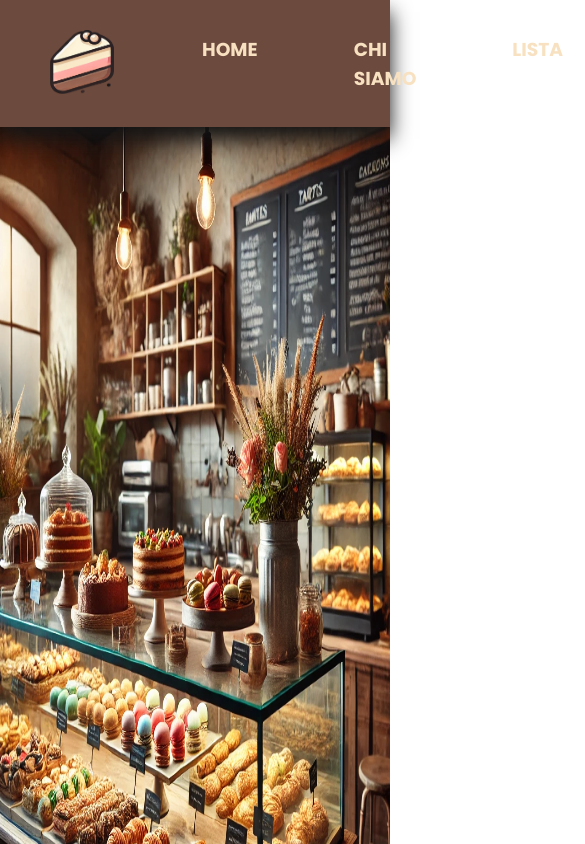
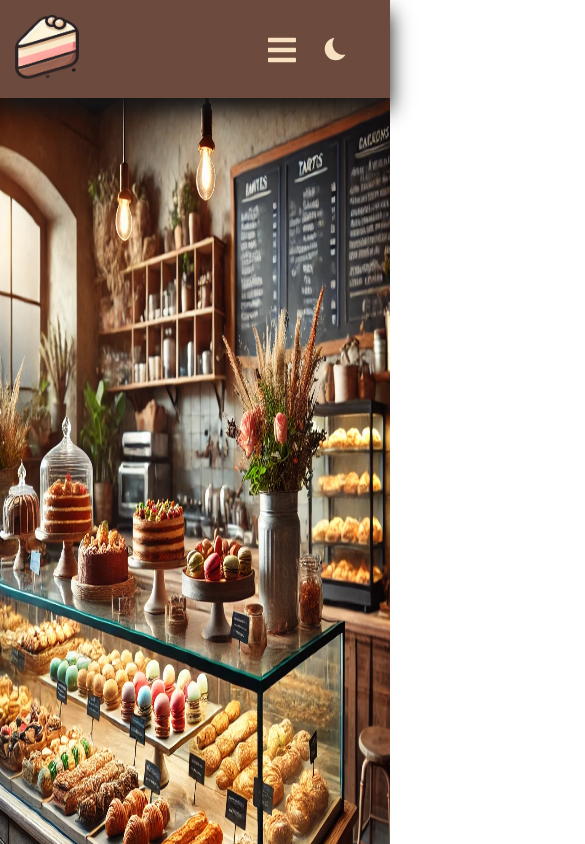
Before and after one commit to Gancone/pasticceria-di-React, a React (Create React App) app: page / in a window 390 px wide. Shown: the top 844 px of the page, 585 px wide, since content can reach past the window. Built offline with nearby package versions, Linux system fonts and the light colour scheme.

Commit message:
inserito responsive navbar

```diff
--- a/src/components/Navbar.js
+++ b/src/components/Navbar.js
@@ -1,20 +1,44 @@
-import React from 'react';
+import React, { useState, useEffect, useRef } from 'react';
 import { links, SocialBar } from "../utils/links";
 import logo from "../media/image/logo.png";
 import { Link } from 'react-router-dom';
+import { FaBars } from "react-icons/fa";
+
 
 const Navbar = ({ children }) => {
+
+    const [show, setShow] = useState(false);
+    const linkContainerRef = useRef(null);
+    const linkListRef = useRef(null);
+
+
+    const closeMenu = () => {
+        setShow(false);
+    }
+    useEffect(() => {
+        const linkListHeight = linkListRef.current.getBoundingClientRect().height;
+        if (show) {
+            linkContainerRef.current.style.height = `${linkListHeight}px`;
+        } else {
+            linkContainerRef.current.style.height = "0px";
+        }
+
+    }, [show]);
     return (
         <nav className='nav'>
             <div>
                 <img className='nav-image' src={logo} />
             </div>
-            <div className='nav-links'>
-                <ul>
+            <button className='nav-toggler' onClick={() => setShow(!show)}>
+                <FaBars />
+
+            </button>
+            <div className={`nav-links ${show ? "links-container show" : "links-container"}`} ref={linkContainerRef}>
+                <ul ref={linkListRef}>
                     {
                         links.map(el => {
                             const { id, url, text } = el;
-                            return <li key={id}><h3><Link to={url} alt={text}>{text.toUpperCase()}</Link></h3></li>
+                            return <li key={id}><h3><Link to={url} alt={text} onClick={closeMenu}>{text.toUpperCase()}</Link></h3></li>
                         })
                     }
                 </ul>
--- a/src/index.css
+++ b/src/index.css
@@ -85,6 +85,12 @@ a {
     text-decoration: none;
 }
 
+.links-container {
+    width: auto;
+    height: auto !important;
+}
+
+
 .nav-links a {
     color: var(--crema);
     transition: var(--main-transition);
@@ -93,13 +99,17 @@ a {
 .nav-image {
     width: 4rem;
     height: 4rem;
-    margin-left: 50px;
+    margin: 15px;
 }
 
 .nav-social a {
     color: var(--crema);
     font-size: 24px;
     transition: var(--main-transition);
+}
+
+.nav-toggler {
+    display: none;
 }
 
 
@@ -254,3 +264,50 @@ header {
 }
 
 /* FINE FOOTER */
+
+/* Quando lo schermo è più piccolo, mostra il toggler e nascondi il menu */
+@media screen and (max-width: 1310px) {
+
+    .nav-toggler {
+        display: block;
+        background-color: transparent;
+        border: none;
+        font-size: 2rem;
+        margin-right: 20px;
+        cursor: pointer;
+        color: var(--crema);
+        transition: var(--main-transition);
+        position: absolute;
+        top: 30px;
+        right: 40px;
+    }
+
+    .nav ul {
+        flex-direction: column;
+        align-items: center;
+        justify-content: center;
+        display: none;
+    }
+
+    .links-container.show ul {
+        display: flex;
+    }
+
+    .links-container {
+        position: absolute;
+        top: 68px;
+        right: 0;
+        width: 100%;
+        overflow: hidden;
+        transition: height 0.3s ease;
+        background-color: var(--marrone);
+    }
+
+    .nav ul li {
+        padding: 1rem;
+    }
+
+    .nav-social {
+        display: none;
+    }
+}
```
